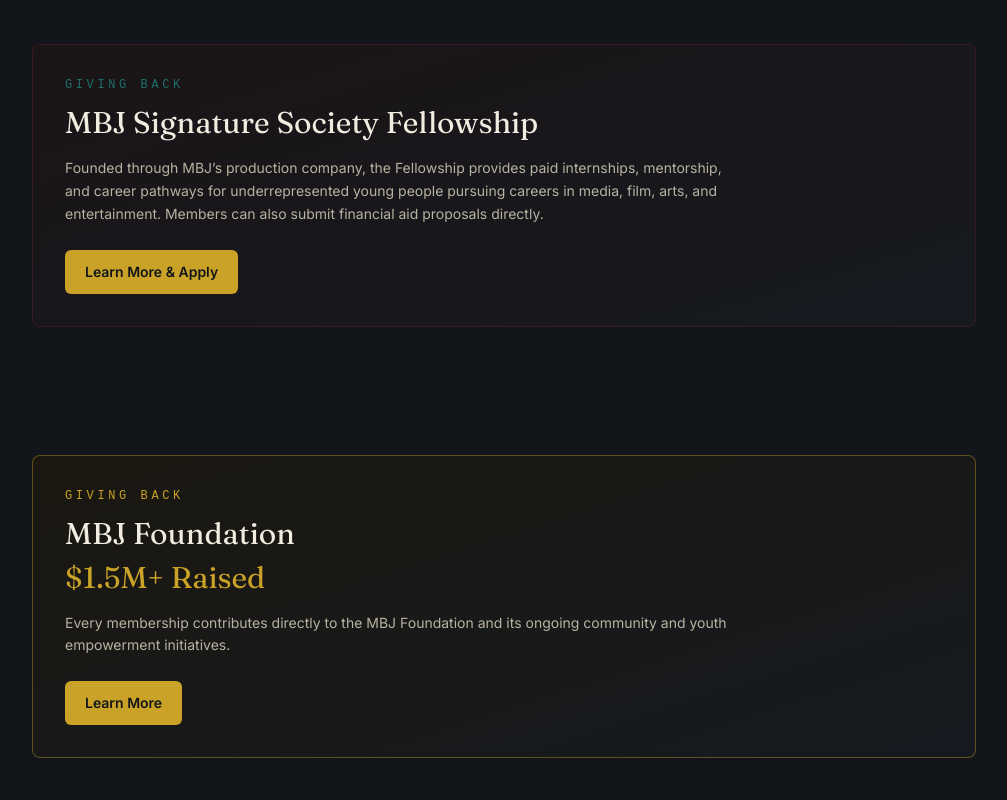
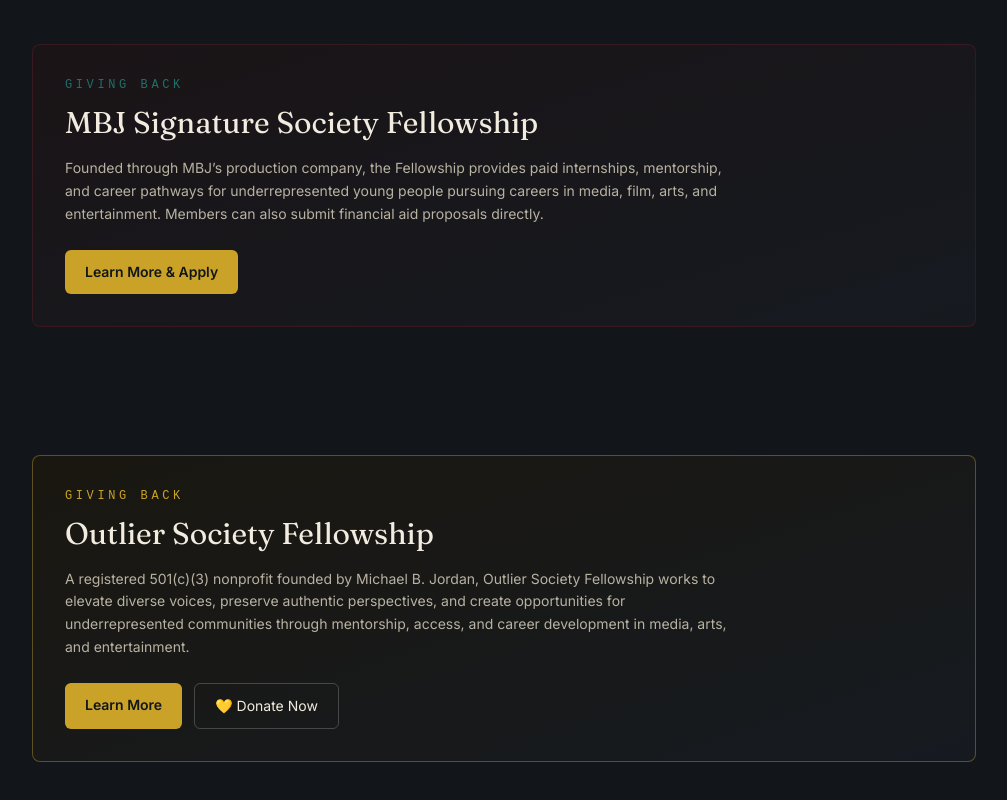
Before and after one commit to 0williamsbernard0-sketch/Michael-J, a Next.js app: page / in a window 1280 px wide. Shown: the part 1854-2654 px from the top of the page, without its empty margins (136-1143 px from the left). Built offline with nearby package versions, Linux system fonts and the light colour scheme.

Commit message:
Update page.tsx

```diff
--- a/app/page.tsx
+++ b/app/page.tsx
@@ -175,18 +175,30 @@ export default function DashboardPage() {
       <section className="px-5 sm:px-10 py-16 max-w-5xl mx-auto">
         <div className="rounded-lg border border-[#C9A227]/40 bg-gradient-to-br from-[#1A1710] to-[#161A20] p-8">
           <p className="font-mono text-xs tracking-[0.3em] text-[#C9A227] mb-3">GIVING BACK</p>
-          <h2 className="font-display text-2xl sm:text-3xl mb-2">MBJ Foundation</h2>
-          <div className="font-display text-3xl text-[#C9A227] mb-4">$1.5M+ Raised</div>
+          <h2 className="font-display text-2xl sm:text-3xl mb-4">
+            Outlier Society Fellowship
+          </h2>
           <p className="text-sm text-[#B8B2A2] max-w-2xl mb-6 leading-relaxed">
-            Every membership contributes directly to the MBJ Foundation and its
-            ongoing community and youth empowerment initiatives.
+            A registered 501(c)(3) nonprofit founded by Michael B. Jordan,
+            Outlier Society Fellowship works to elevate diverse voices,
+            preserve authentic perspectives, and create opportunities for
+            underrepresented communities through mentorship, access, and
+            career development in media, arts, and entertainment.
           </p>
+          <div className="flex flex-wrap gap-3">
             <Link
               href="/foundation"
               className="inline-block rounded-md bg-[#C9A227] text-[#12151A] font-semibold px-5 py-3 text-sm hover:brightness-110 transition"
             >
               Learn More
             </Link>
+            <Link
+              href="/foundation/donate"
+              className="inline-block rounded-md border border-white/20 px-5 py-3 text-sm hover:border-[#C9A227] transition"
+            >
+              💛 Donate Now
+            </Link>
+          </div>
         </div>
       </section>
     </div>
```
Lines whose indentation alone changed are shown as unchanged.
